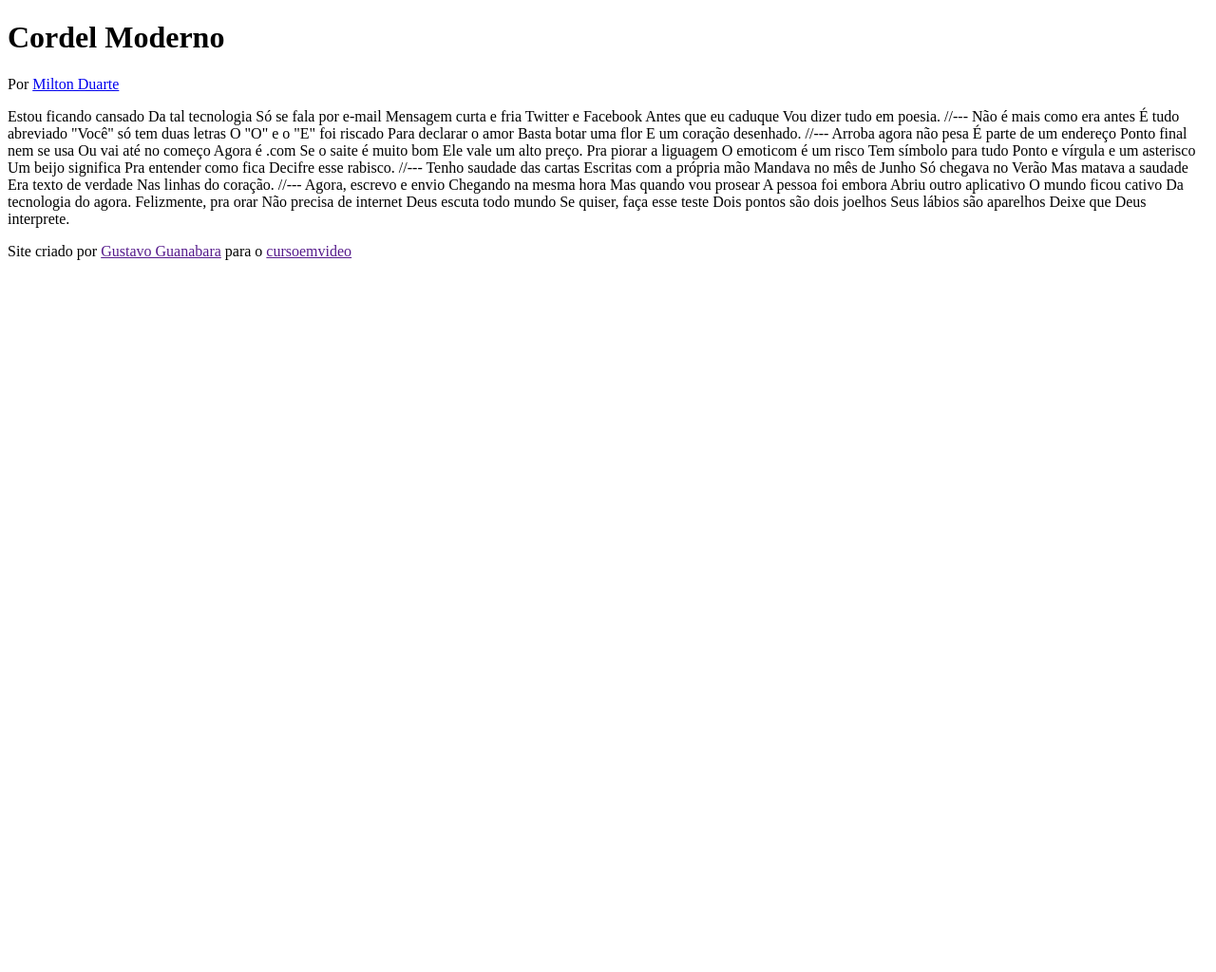
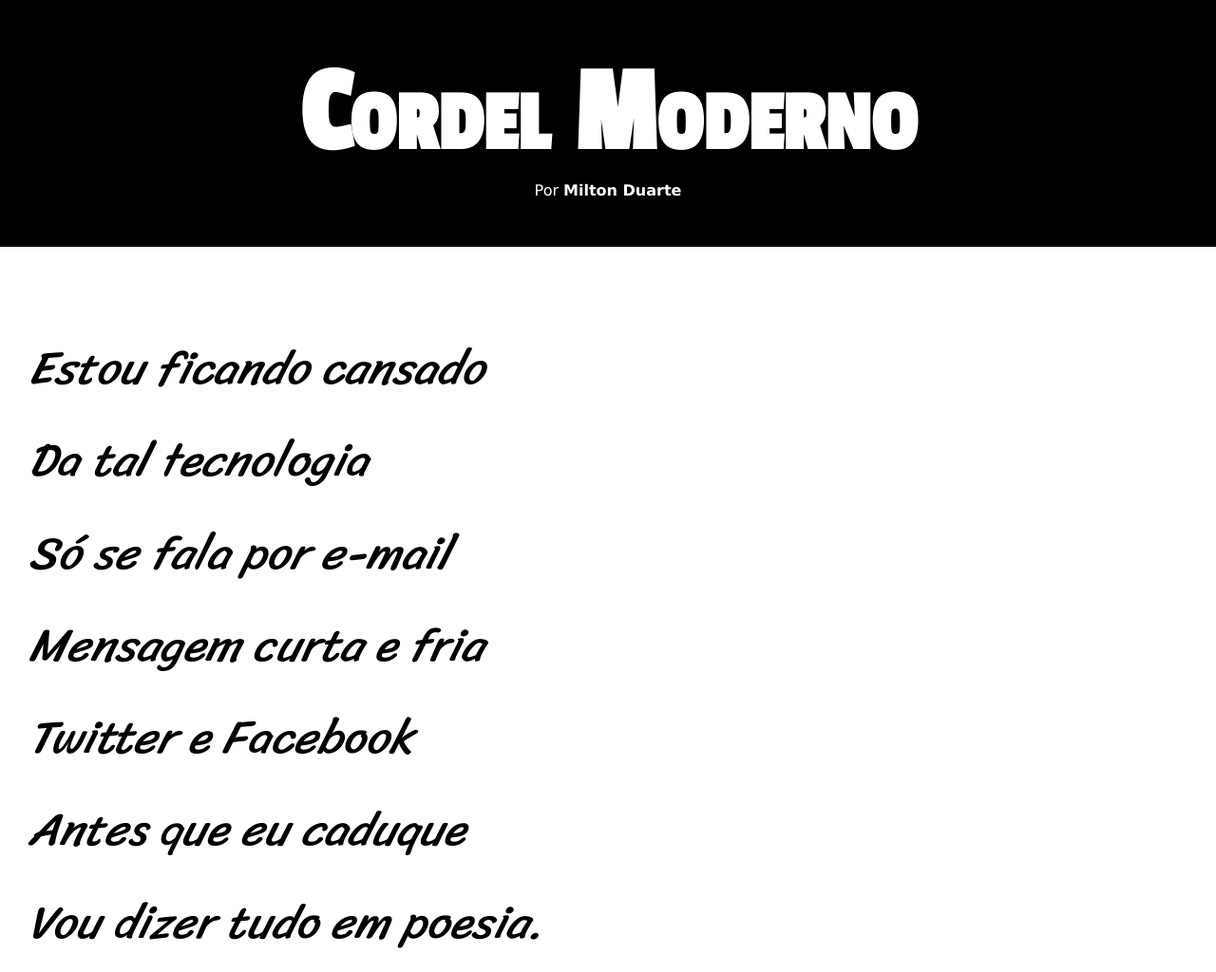
Before and after one commit to jibgs/d12, a plain HTML site: page index.html in a window 1280 px wide. Shown: the top 1024 px of the page at 95% size. Before the commit the page ends 800 px from the top, so only its background shows below. Drawn offline with Linux system fonts and the light colour scheme.

Commit message:
atualização estilos desafio 012

```diff
--- /dev/null
+++ b/estilo/style.css
@@ -0,0 +1,85 @@
+@charset "UTF-8";
+
+@import url('https://fonts.googleapis.com/css2?family=Bebas+Neue&family=Passion+One&display=swap');
+
+@import url('https://fonts.googleapis.com/css2?family=Bebas+Neue&family=Sriracha&display=swap');
+
+:root {
+    --fonte1: Verdana, Geneva, Tahoma, sans-serif;
+    --fonte2: 'Passion One', sans-serif;
+    --fonte3:  'Sriracha', cursive;
+}
+
+* {
+    margin: 0px;
+    padding: 0px;
+
+}
+
+html, body {
+    min-height: 100vh;
+    background-color: darkgray;
+    font-family: var(--fonte1);
+}
+
+header {
+    background-color: black;
+    color: white;
+    text-align: center;
+}
+
+header > h1 {
+    padding-top: 50px;
+    font-family: var(--fonte2);
+    font-variant: small-caps;
+    font-size: 10vw;
+}
+
+header > p {
+    padding-bottom: 50px;
+}
+
+section {
+    padding-top: 10vh;
+    padding-bottom: 10vh;
+    line-height: 2em;
+    padding-left: 30px;
+    font-family: var(--fonte3);
+    font-size: 3.8vw;
+    font-style: italic;
+}
+
+section.normal {
+    background-color: white;
+    color: black;
+}
+
+section.imagem {
+    background-color: rgb(49, 48, 48);
+    color: white;
+}
+
+section.imagem > p {
+    background-color: rgba(0, 0, 0, 0.174);
+    display: inline-block;
+    padding: 10px;
+}
+
+a {
+    color: white;
+    text-decoration: none;
+    font-weight: bolder;
+}
+
+a:hover {
+    /*text-decoration: underline;*/
+    background-color: white;
+    color: black;
+}
+
+footer {
+    background-color: black;
+    color: white;
+    text-align: center;
+    padding: 10px;
+}
--- a/index.html
+++ b/index.html
@@ -4,79 +4,91 @@
     <meta charset="UTF-8">
     <meta name="viewport" content="width=device-width, initial-scale=1.0">
     <title>Cordel Moderno</title>
+    <link rel="stylesheet" href="estilo/style.css">
 </head>
 <body>
     <header>
         <h1>Cordel Moderno</h1>
         <p>
-            Por <a href="https://www.recantodasletras.com.br/poesias/3186743]" target="_blank">Milton Duarte</a>
+            Por <a href="https://www.recantodasletras.com.br/poesias/3186743" target="_blank">Milton Duarte</a>
 
         </p>
     </header>
 
-        Estou ficando cansado
-    Da tal tecnologia
-    Só se fala por e-mail
-    Mensagem curta e fria
-    Twitter e Facebook
-    Antes que eu caduque
-    Vou dizer tudo em poesia.
+        <section class="normal">
+            <p>
+                Estou ficando cansado <br>
+                    Da tal tecnologia<br>
+                    Só se fala por e-mail<br>
+                    Mensagem curta e fria<br>
+                    Twitter e Facebook<br>
+                    Antes que eu caduque<br>
+                    Vou dizer tudo em poesia.
+            </p>
+        </section>
 
-    //---
-
-    Não é mais como era antes
-    É tudo abreviado
-    "Você" só tem duas letras
-    O "O" e o "E" foi riscado
-    Para declarar o amor
-    Basta botar uma flor
-    E um coração desenhado.
-
-    //---
-
-    Arroba agora não pesa
-    É parte de um endereço
-    Ponto final nem se usa
-    Ou vai até no começo
-    Agora é .com
-    Se o saite é muito bom
-    Ele vale um alto preço.
-
-    Pra piorar a liguagem
-    O emoticom é um risco
-    Tem símbolo para tudo
-    Ponto e vírgula e um asterisco
-    Um beijo significa
-    Pra entender como fica
-    Decifre esse rabisco.
-
-    //---
-
-    Tenho saudade das cartas
-    Escritas com a própria mão
-    Mandava no mês de Junho
-    Só chegava no Verão
-    Mas matava a saudade
-    Era texto de verdade
-    Nas linhas do coração.
-
-    //---
-
-    Agora, escrevo e envio
-    Chegando na mesma hora
-    Mas quando vou prosear
-    A pessoa foi embora
-    Abriu outro aplicativo
-    O mundo ficou cativo
-    Da tecnologia do agora.
-
-    Felizmente, pra orar
-    Não precisa de internet
-    Deus escuta todo mundo
-    Se quiser, faça esse teste
-    Dois pontos são dois joelhos
-    Seus lábios são aparelhos
-    Deixe que Deus interprete.
+    <section class="imagem">
+        <p>
+            Não é mais como era antes<br>
+            É tudo abreviado<br>
+            "Você" só tem duas letras<br>
+            O "O" e o "E" foi riscado<br>
+            Para declarar o amor<br>
+            Basta botar uma flor<br>
+            E um coração desenhado.
+        </p>
+    </section>
+    <section class="normal">
+        <p>
+            Arroba agora não pesa<br>
+            É parte de um endereço<br>
+            Ponto final nem se usa<br>
+            Ou vai até no começo<br>
+            Agora é .com<br>
+            Se o saite é muito bom<br>
+            Ele vale um alto preço.<br>
+        </p>
+        <p>
+            Pra piorar a liguagem<br>
+            O emoticom é um risco<br>
+            Tem símbolo para tudo<br>
+            Ponto e vírgula e um asterisco<br>
+            Um beijo significa<br>
+            Pra entender como fica<br>
+            Decifre esse rabisco.
+        </p>
+    </section>
+    <section class="imagem">
+        <p>
+            Tenho saudade das cartas<br>
+            Escritas com a própria mão<br>
+            Mandava no mês de Junho<br>
+            Só chegava no Verão<br>
+            Mas matava a saudade<br>
+            Era texto de verdade<br>
+            Nas linhas do coração.
+        </p>
+    </section>
+    <section class="normal">
+        <p>
+            Agora, escrevo e envio <br>
+            Chegando na mesma hora <br>
+            A pessoa foi embora <br>
+            Mas quando vou prosear <br>
+            Abriu outro aplicativo <br>
+            O mundo ficou cativo<br>
+            Da tecnologia do agora.<br>
+        </p>
+        <p>
+            Felizmente, pra orar<br>
+            Não precisa de internet<br>
+            Deus escuta todo mundo<br>
+            Se quiser, faça esse teste<br>
+            Dois pontos são dois joelhos<br>
+            Seus lábios são aparelhos<br>
+            Deixe que Deus interprete.
+        </p>
+    </section>
     <footer>
         <p>Site criado por <a href="">Gustavo Guanabara</a> para o <a href="">cursoemvideo</a></p>
     </footer>
```
